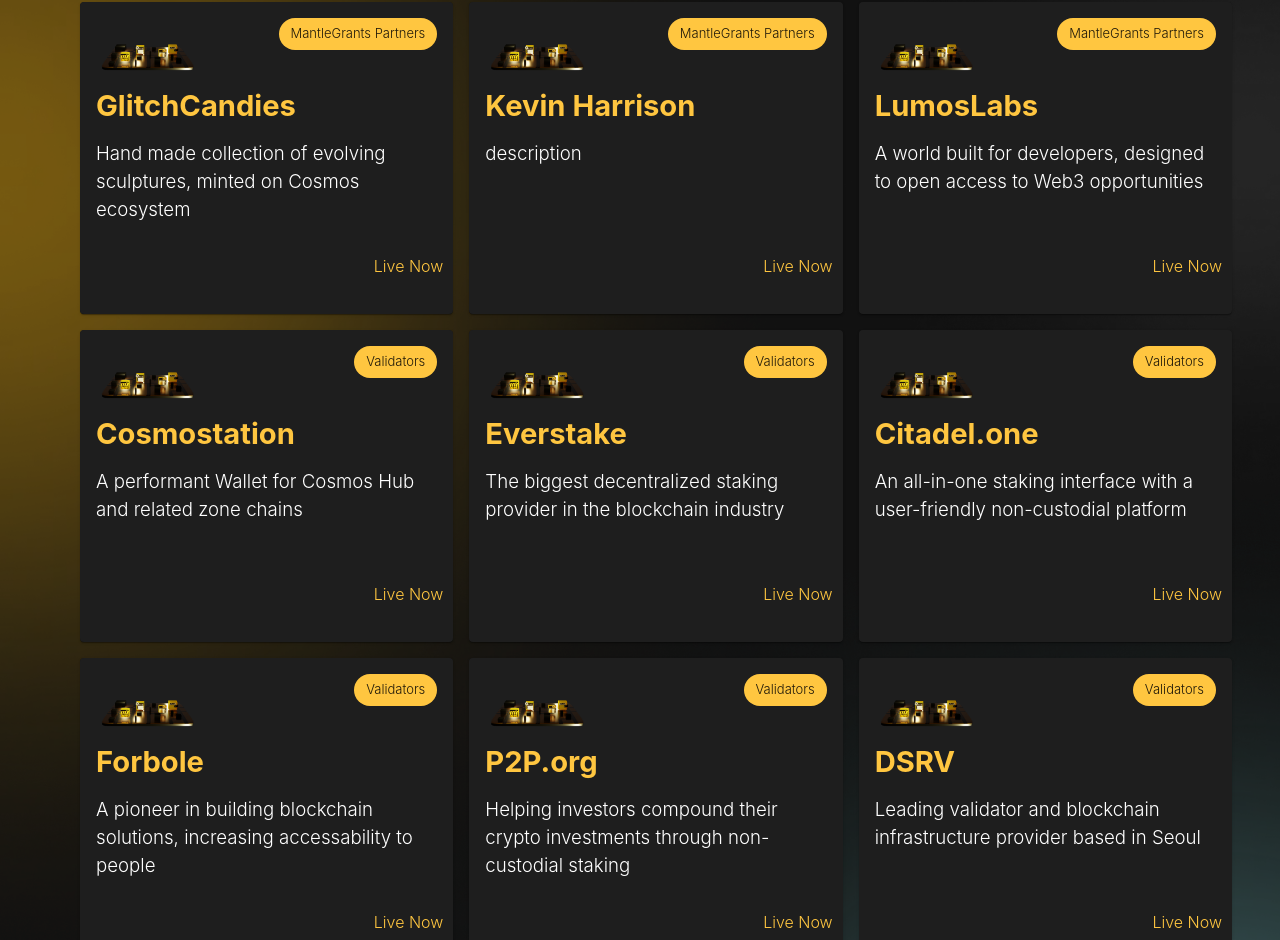
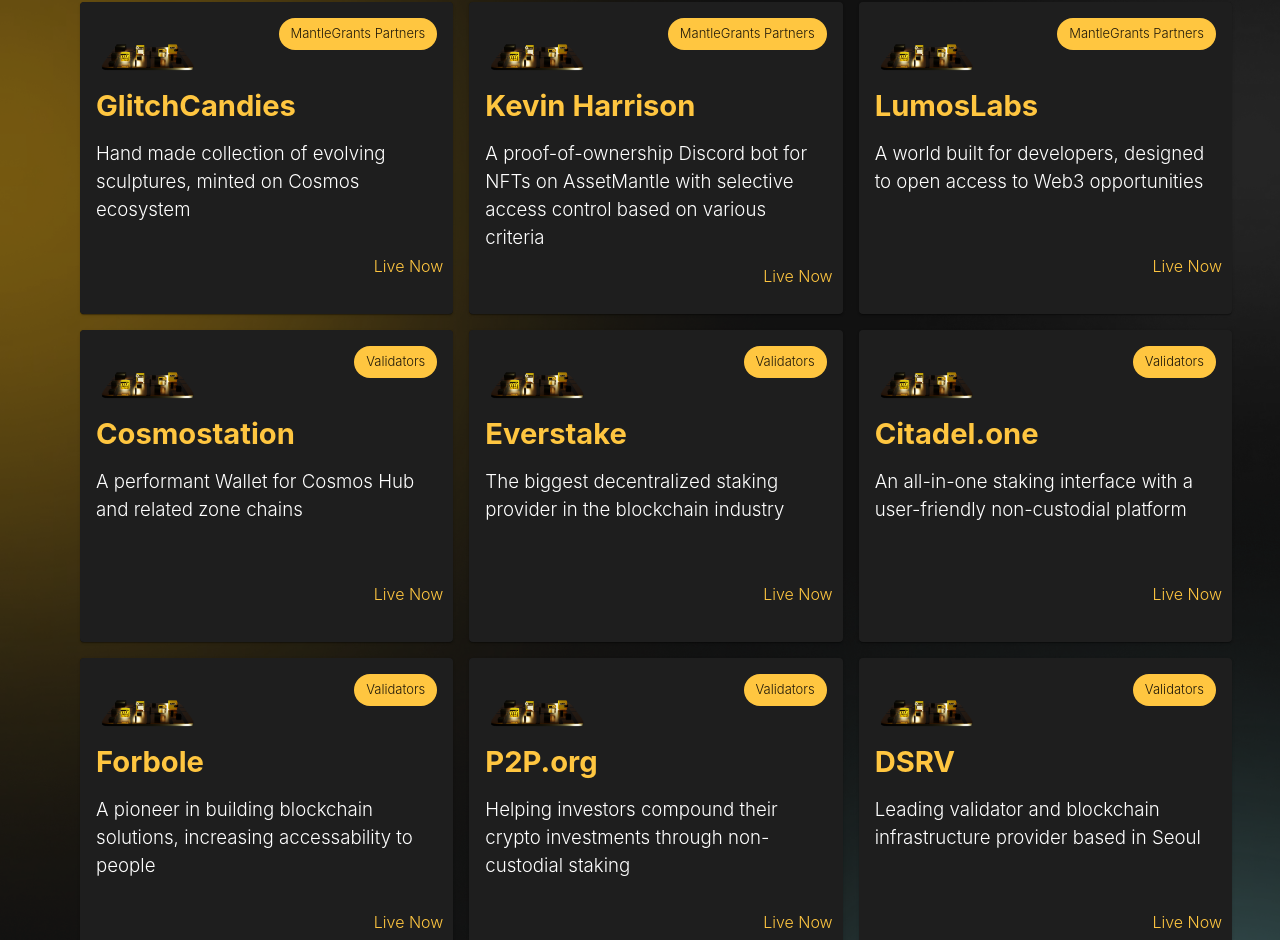
Before and after one commit to AssetMantle/website, a Next.js app: page /ecosystems in a window 1280 px wide. Shown: the part 2200-3140 px from the top of the page. Built offline with nearby package versions, Linux system fonts and the light colour scheme.

Commit message:
added a description for kevin harrison

```diff
--- a/views/EcosystemsLowerSection.js
+++ b/views/EcosystemsLowerSection.js
@@ -112,7 +112,8 @@ const configData = [
   {
     name: "Kevin Harrison",
     filters: ["MantleGrants Partners", "MantleLabs"],
-    description: "description",
+    description:
+      "A proof-of-ownership Discord bot for NFTs on AssetMantle with selective access control based on various criteria",
   },
   {
     name: "LumosLabs",
```
